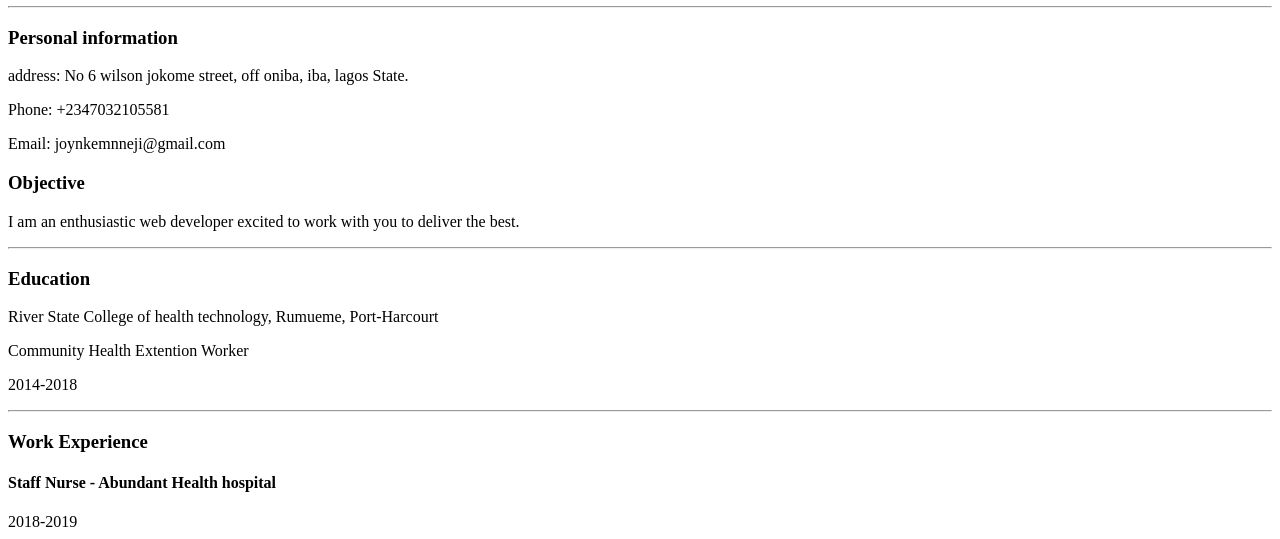
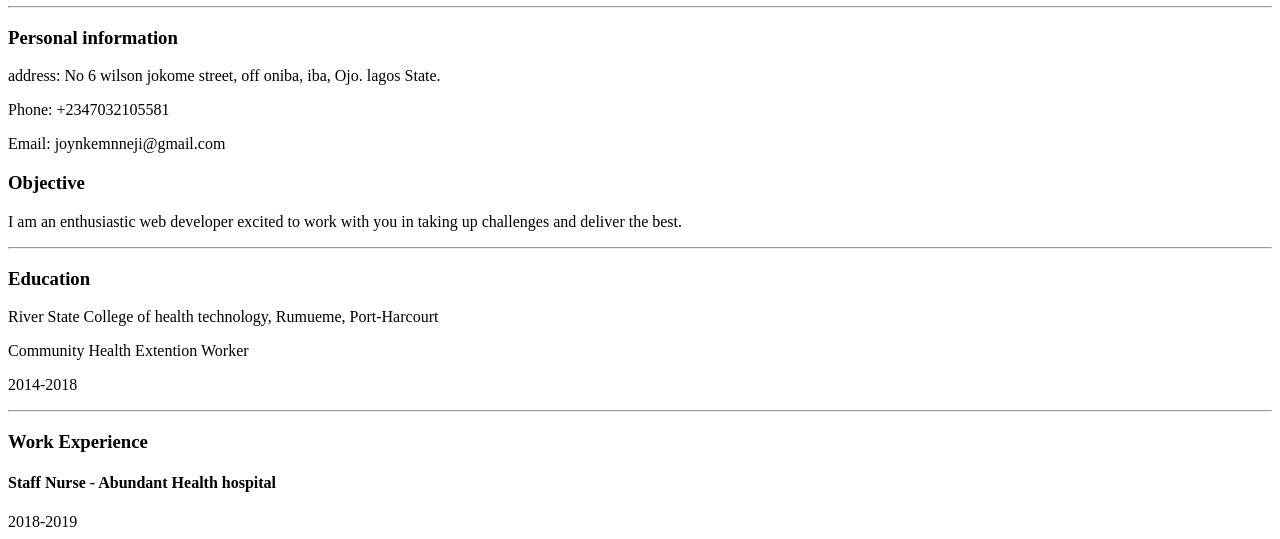
Before and after one commit to NYCEJOY/index.html., a plain HTML site: page index.html in a window 1280 px wide. Shown: the part 261-800 px from the top of the page. Drawn offline with Linux system fonts and the light colour scheme.

Commit message:
Add files via upload

```diff
--- a/index.html
+++ b/index.html
@@ -9,11 +9,11 @@
     </head>
     <body>
         <h3>Personal information</h3>
-        <p>address: No 6 wilson jokome street, off oniba, iba, lagos State.</p>
+        <p>address: No 6 wilson jokome street, off oniba, iba, Ojo. lagos State.</p>
         <p>Phone: +2347032105581</p>
         <p>Email: joynkemnneji@gmail.com</p>
         <h3>Objective</h3>
-        <p>I am an enthusiastic web developer excited to work with you to deliver the best.</p>
+        <p>I am an enthusiastic web developer excited to work with you in taking up challenges and deliver the best.</p>
         <hr />
         <h3>Education</h3>
         <p>River State College of health technology, Rumueme, Port-Harcourt</p>
@@ -47,10 +47,10 @@
             <li>Counselling Skills.</li>
             <li>Listening Skills.</li>
             <li>Organizational skills.</li>
-            <li>Communication Skills</li>
+            <li>Communication Skills.</li>
         </ul>
         <hr />
-       <h3>Certifications</h3>
+        <h3>Certifications</h3>
         <ul>
             <li>Diploma in caregiving.</li>
             <li>Certificate in caregiving skills-Dementia.</li>
@@ -65,7 +65,6 @@
             <li><a href="WEB DEVELOPMENT FOLDER/4.1+Webpages (1)/public/contact.html">Contact Me</a></li>
         </ul>
     </body>
-
         <footer>
             <p>&copy;Nneji Joy</p>
         </footer>
```
